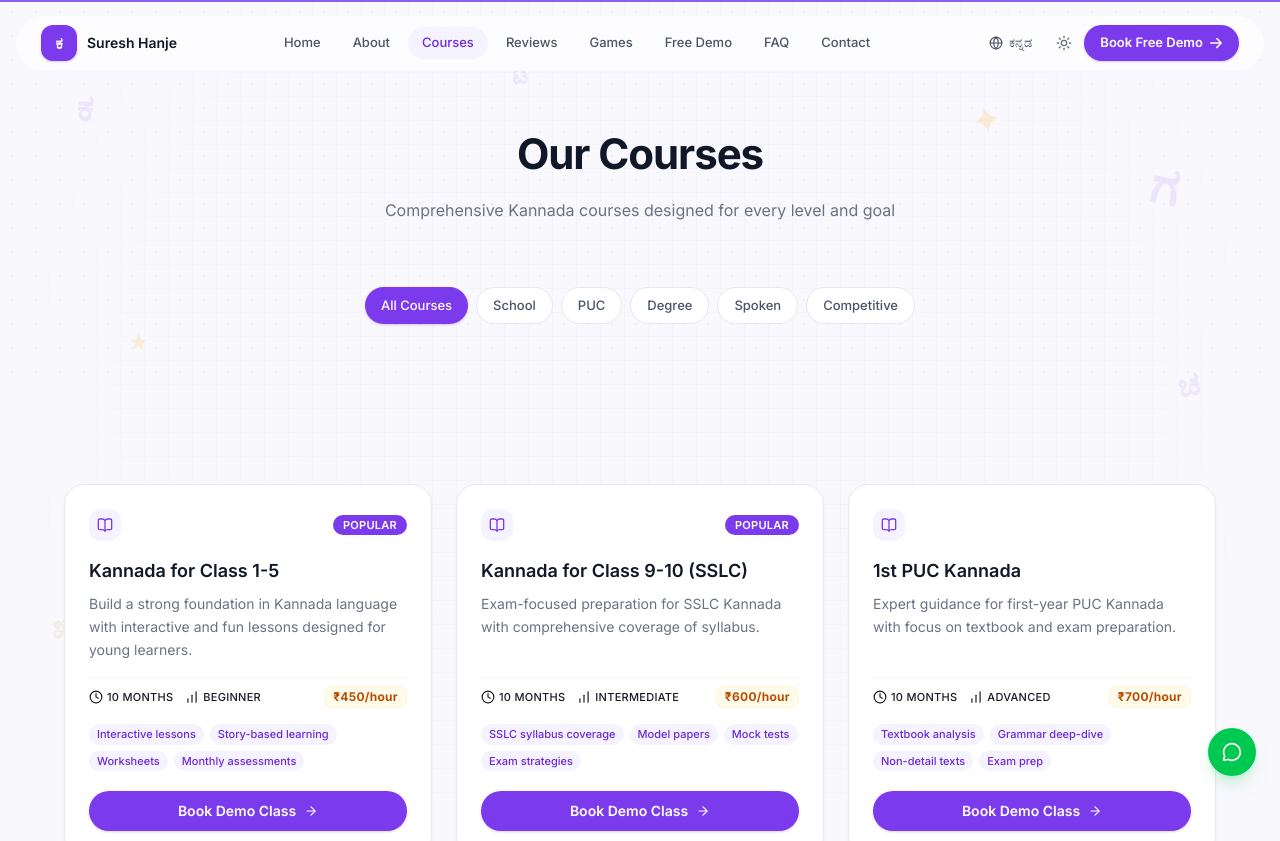
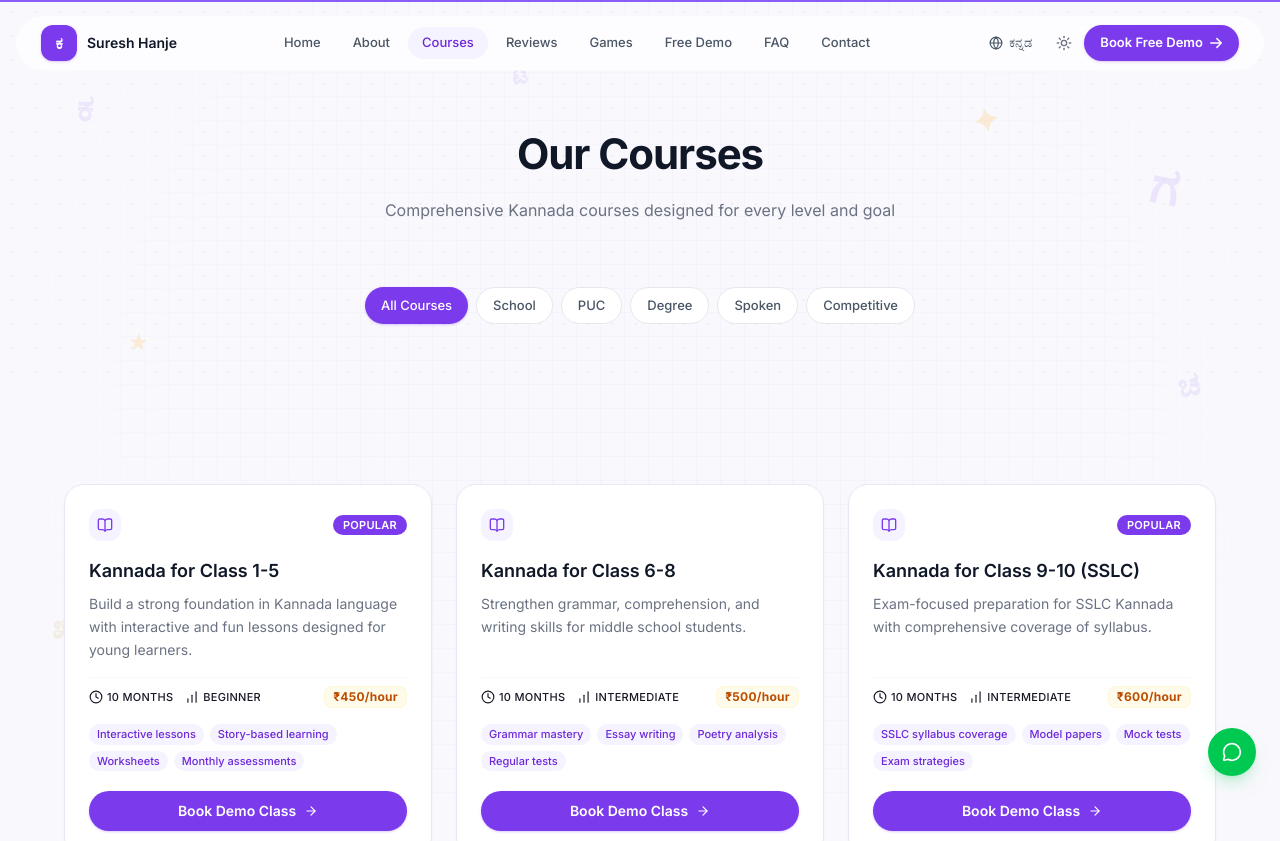
Before and after one commit to sureshhanje/sureshhanje-main-website, a Next.js app: page /en/courses in a window 1280 px wide. Shown: the top 841 px of the page. Built offline with nearby package versions, Linux system fonts and the light colour scheme.

Commit message:
updated pricing

```diff
--- a/src/data/courses.ts
+++ b/src/data/courses.ts
@@ -8,6 +8,14 @@ export const courses: Course[] = [
     features: ['Interactive lessons', 'Story-based learning', 'Worksheets', 'Monthly assessments'],
     curriculumKeys: [], outcomesKeys: [], icon: 'BookOpen', popular: true,
     fees: '₹450/hour',
+  },
+  {
+    id: 'school-6-8', slug: 'kannada-class-6-8', category: 'school-6-8', categoryLabel: 'School (6-8)',
+    titleKey: 'courses.school68_title', descriptionKey: 'courses.school68_desc',
+    duration: '10 months', level: 'Intermediate',
+    features: ['Grammar mastery', 'Essay writing', 'Poetry analysis', 'Regular tests'],
+    curriculumKeys: [], outcomesKeys: [], icon: 'GraduationCap',
+    fees: '₹500/hour',
   },
   {
     id: 'school-9-10', slug: 'kannada-class-9-10', category: 'school-9-10', categoryLabel: 'School (9-10)',
```
